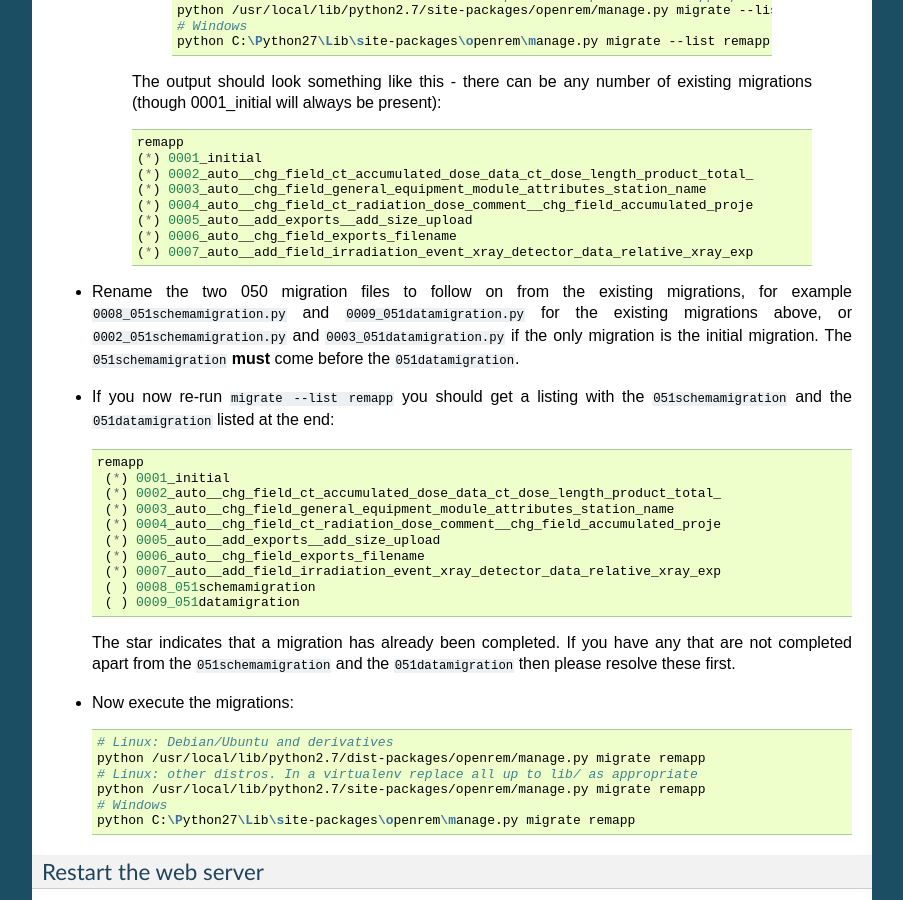
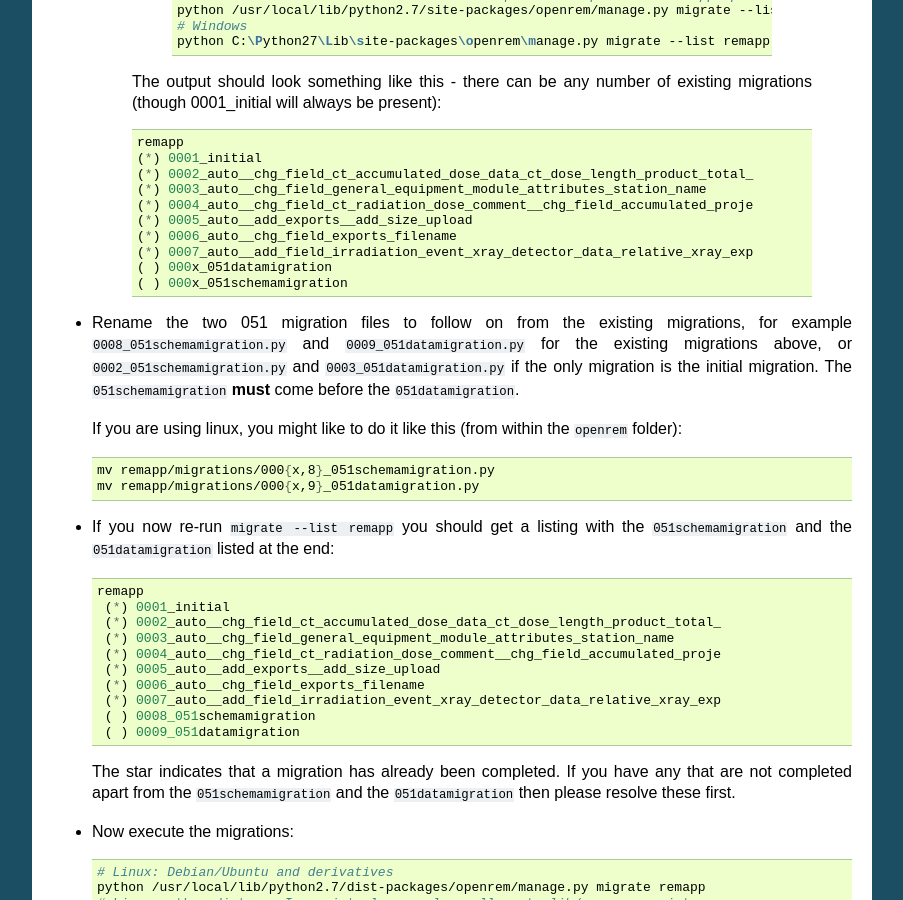
Before and after one commit to ckswilliams/modOpenREM, a Sphinx documentation site: the page built from docs/release-0.5.1.rst, in a window 1280 px wide and 900 px high, scrolled down 4481 px. Shown: the whole window, without its empty margins (198-1101 px from the left). Built offline with Sphinx 7.4.7, drawn with Linux system fonts in a browser that asks for light colours.

Commit message:
Correcting 0.5.1 release notes based on trying it! Once 0.5.1 is installed, the 000x migrations will appear in the listing. Corrected 050 to 051 in the renaming text. Added suggestion of how to rename the files if using linux.

```diff
--- a/docs/release-0.5.1.rst
+++ b/docs/release-0.5.1.rst
@@ -273,12 +273,21 @@ Upgrading from version 0.5.0
         (*) 0005_auto__add_exports__add_size_upload
         (*) 0006_auto__chg_field_exports_filename
         (*) 0007_auto__add_field_irradiation_event_xray_detector_data_relative_xray_exp
+        ( ) 000x_051datamigration
+        ( ) 000x_051schemamigration
 
 
-*   Rename the two 050 migration files to follow on from the existing migrations, for example ``0008_051schemamigration.py``
+*   Rename the two 051 migration files to follow on from the existing migrations, for example ``0008_051schemamigration.py``
     and ``0009_051datamigration.py`` for the existing migrations above, or ``0002_051schemamigration.py`` and
     ``0003_051datamigration.py`` if the only migration is the initial migration. The ``051schemamigration`` **must**
     come before the ``051datamigration``.
+
+    If you are using linux, you might like to do it like this (from within the ``openrem`` folder):
+
+    .. sourcecode:: bash
+
+        mv remapp/migrations/000{x,8}_051schemamigration.py
+        mv remapp/migrations/000{x,9}_051datamigration.py
 
 *   If you now re-run ``migrate --list remapp`` you should get a listing with the ``051schemamigration`` and the
     ``051datamigration`` listed at the end::
```
